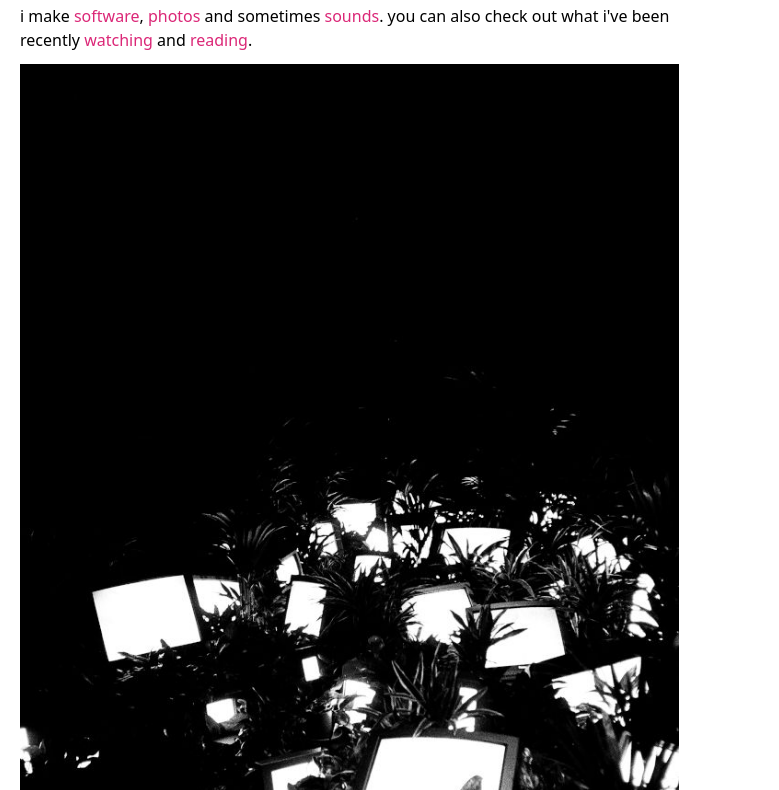
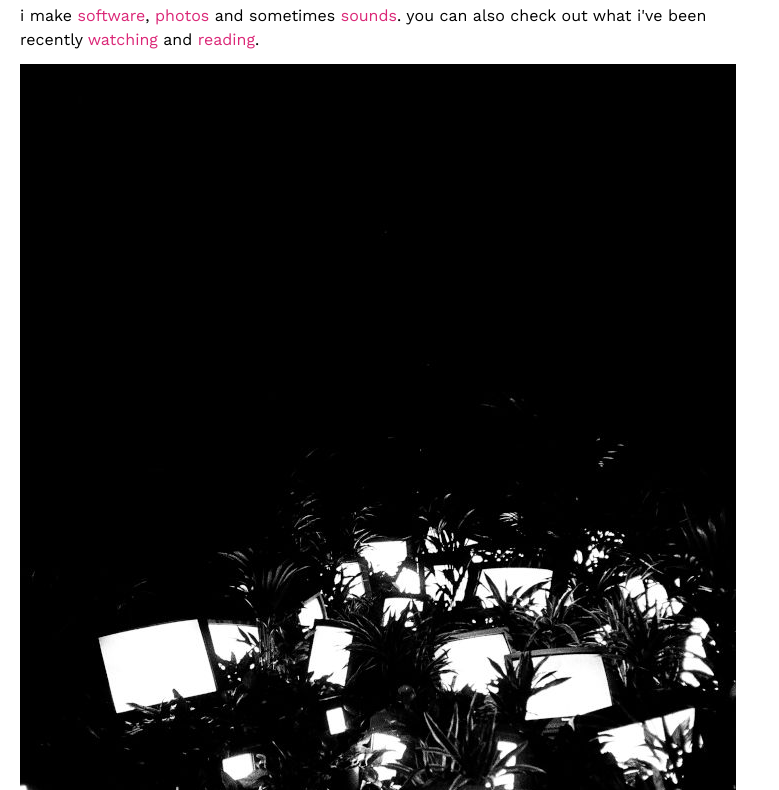
Before and after one commit to simka/simka.dev, an Astro site: page / in a window 1280 px wide. Shown: the part 68-858 px from the top of the page, without its empty margins (0-779 px from the left). Built offline with nearby package versions, Linux system fonts and the light colour scheme; Astro itself is replaced by a stand-in of ours.

Commit message:
Restore Work Sans font

```diff
--- a/src/layouts/HolyGrail.astro
+++ b/src/layouts/HolyGrail.astro
@@ -1,4 +1,6 @@
 ---
+import "@fontsource/work-sans";
+
 export interface Props {
   title: string;
 }
@@ -42,6 +44,7 @@
     </div>
     <style>
       body {
+        font-family: "Work Sans", sans-serif;
         margin: 0;
         min-height: 100vh;
       }
```
Also changed, not shown: package.json (+6 -3 lines), 1 other file.
